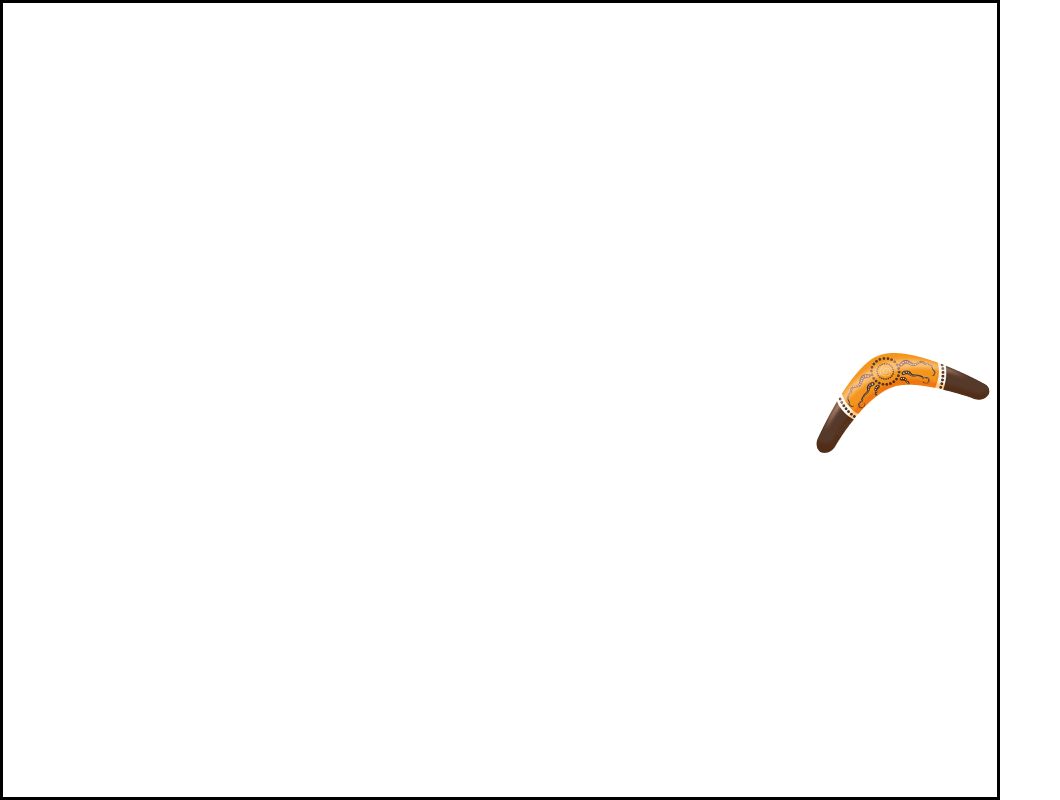
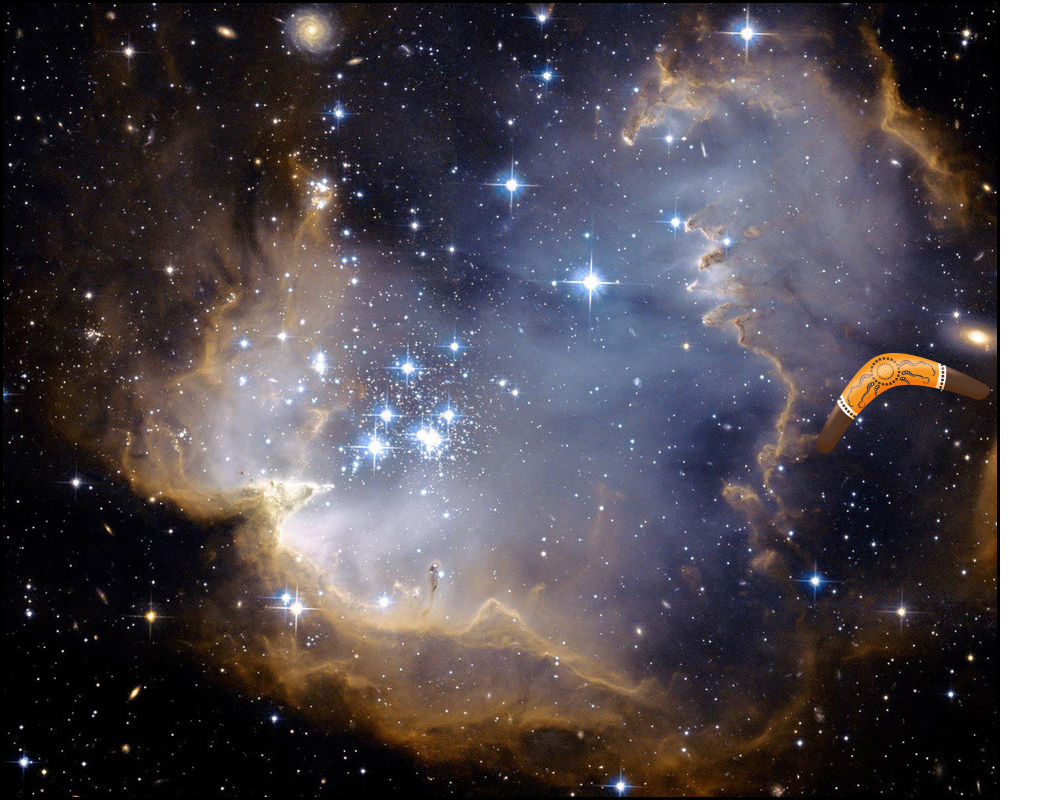
Before and after one commit to ge-arty/my-first-animation, a plain HTML site: page index.html in a window 1280 px wide. Shown: the whole page, without its empty margins (0-1060 px from the left). Drawn offline with Linux system fonts and the light colour scheme.

Commit message:
my-first-animation

```diff
--- a/css/style.css
+++ b/css/style.css
@@ -2,6 +2,7 @@ body {
   width: 1000px;
   border: 3px solid black;
   height: 800px;
+  background: url("../images/tmb_1393_6094.jpg") no-repeat;
 }
 .boomerang {
   background: url("../images/pngtree-boomerang-australian-pattern-brown-beautiful-png-image_3976827-removebg-preview.png")
```
Also changed, not shown: images/1625788666_9-kartinkin-com-p-oboi-na-planshet-kosmos-krasivie-9.jpg (added), images/pngtree-boomerang-australian-pattern-brown-beautiful-png-image_3976827.png (deleted), images/tmb_1393_6094.jpg (added).
